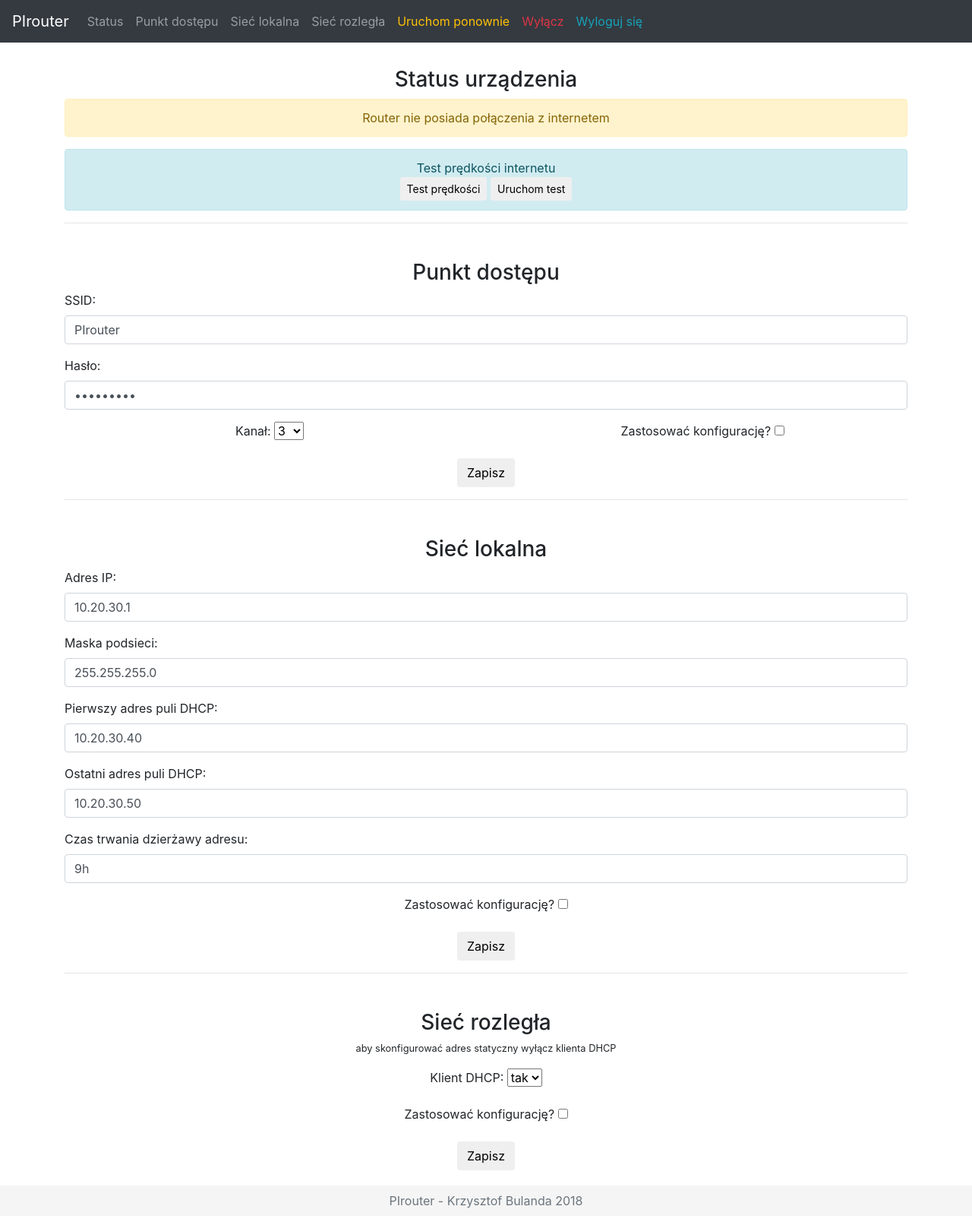
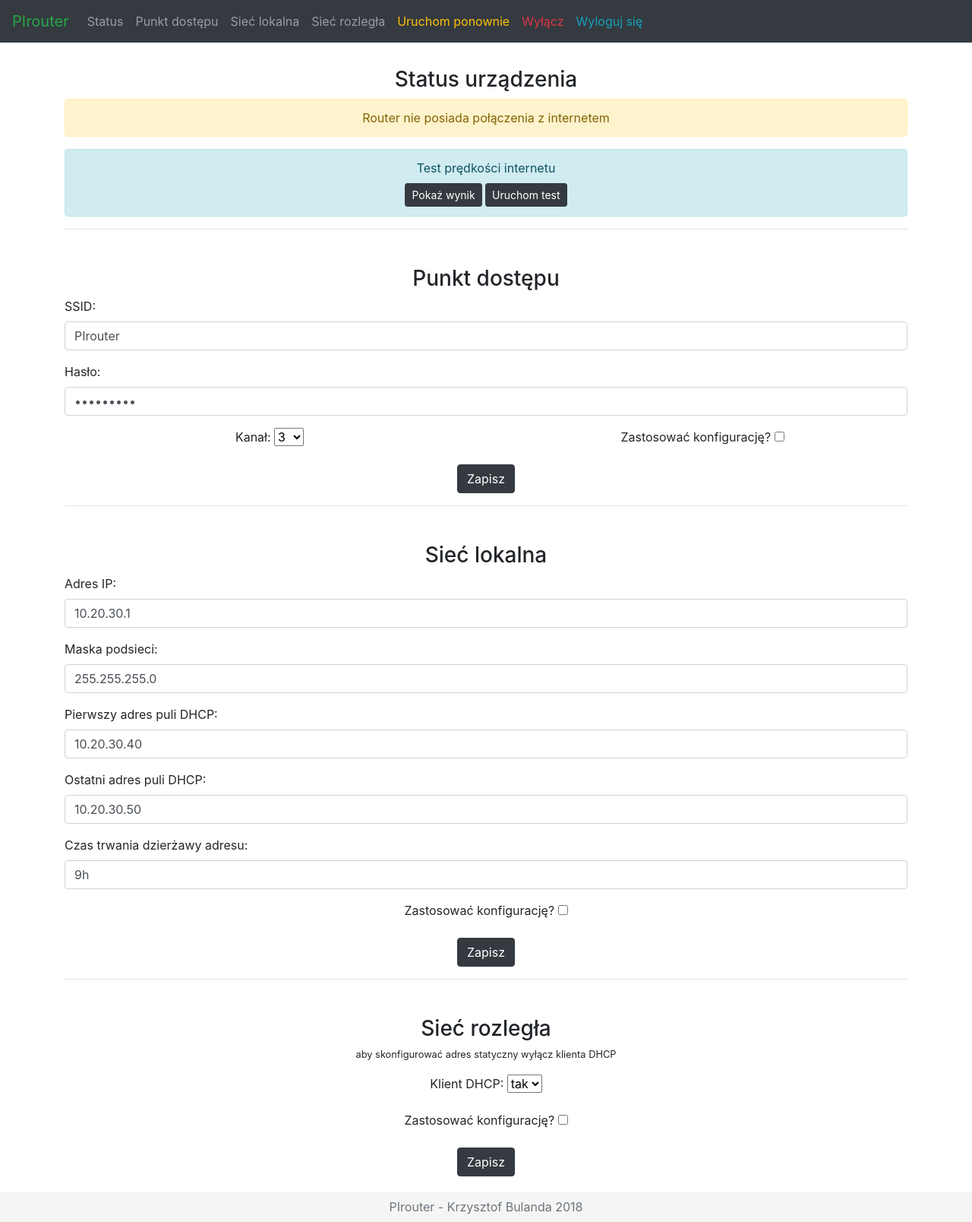
Before and after one commit to KBTMPL/PIrouter, a PHP site: page /admin.php in a window 1280 px wide. Shown: the whole page at 76% size. Run offline with PHP 8.4, Linux system fonts and the light colour scheme; the visitor is signed in with stand-in values (Sample User, id 1); data that the repository does not hold is empty; some libraries are stand-ins or nearby versions.

Commit message:
#6 commit

```diff
--- a/admin.php
+++ b/admin.php
@@ -45,7 +45,7 @@
 	<header id="TOP">
 		<nav class="navbar navbar-expand-md navbar-dark fixed-top bg-dark">
 
-			<a onclick="activate('')" class="navbar-brand <?php if(!isset($_SESSION['guest'])) { echo('text-danger'); } ?>" href="#TOP">PIrouter</a>
+			<a onclick="activate('')" class="navbar-brand <?php if(!isset($_SESSION['guest'])) { echo('text-danger'); } else { echo('text-success'); } ?>" href="#TOP">PIrouter</a>
 
 			<button class="navbar-toggler" type="button" data-toggle="collapse" data-target="#navbarCollapse" aria-controls="navbarCollapse" aria-expanded="false" aria-label="Toggle navigation">
 				<span class="navbar-toggler-icon"></span>
@@ -89,23 +89,21 @@
 	<?php if(is_connected() == true) { echo('<div class="alert alert-info text-center">Router posiada połączenie z internetem</div>'); } else { echo('<div class="alert alert-warning text-center">Router nie posiada połączenia z internetem</div>'); } ?>
 
 	<div class="alert alert-info">
-		<div class="row text-center">
-			<div class="col-md-12 text-center">
-				Test prędkości internetu
-			</div>
+		<div class="row text-center mb-2">
+			<div class="col-md-12 text-center">Test prędkości internetu</div>
 		</div>
 
 		<div class="row text-center" id="test">
 			<div class="col-md-12 text-center">
-				<img id="test_img" class="img-fluid mt-3 mb-3" src="testoutput.png" />
+				<img id="test_img" class="img-fluid mt-2 mb-2" src="testoutput.png" />
 			</div>
 		</div>
 
-		<div class="row text-center">
+		<div class="row text-center mt-2">
 			<div class="col-md-12">
-				<button type="button" class="btn btn-default btn-sm" onclick="$(test).toggle()">Test prędkości</button>
+				<button type="button" class="btn btn-default btn-sm btn-dark" onclick="$(test).toggle()">Pokaż wynik</button>
 
-				<button type="button" class="btn btn-default btn-sm" onclick="perform_speedtest()">Uruchom test</button>
+				<button type="button" class="btn btn-default btn-sm btn-dark" onclick="perform_speedtest()">Uruchom test</button>
 			</div>
 		</div>
 	</div>
@@ -145,7 +143,7 @@
 		</div>
 
 		<div class="text-center">
-			<button type="submit" name="submit" class="btn btn-default">Zapisz</button>
+			<button type="submit" name="submit" class="btn btn-dark">Zapisz</button>
 		</div>
 
 		<?php if(!isset($_SESSION['guest'])) { echo('<input type="hidden" id="check1"  name="check" value="1" />'); } ?>
@@ -195,7 +193,7 @@
 		</div>
 
 		<div class="text-center">
-			<button type="submit" name="submit" class="btn btn-default">Zapisz</button>
+			<button type="submit" name="submit" class="btn btn-dark">Zapisz</button>
 		</div>
 
 		<?php if(!isset($_SESSION['guest'])) { echo('<input type="hidden" id="check2"  name="check" value="1" />'); } ?>
@@ -259,7 +257,7 @@
 		</div>
 
 		<div class="text-center">
-			<button type="submit" name="submit" class="btn btn-default">Zapisz</button>
+			<button type="submit" name="submit" class="btn btn-dark">Zapisz</button>
 		</div>
 
 		<?php if(!isset($_SESSION['guest'])) { echo('<input type="hidden" id="check3"  name="check" value="1" />'); } ?>
@@ -321,7 +319,7 @@
 		// onclick speedtest perform and image reload
 		function perform_speedtest() {
 			fcall('speed.php')
-			window.alert("Test prędkości w trakcie wykonania");
+			window.alert("Test prędkości w trakcie - odczekaj mniej niż minutę.");
 			setTimeout(function(){
 			update_test_image();
 			}, 40000);
```
